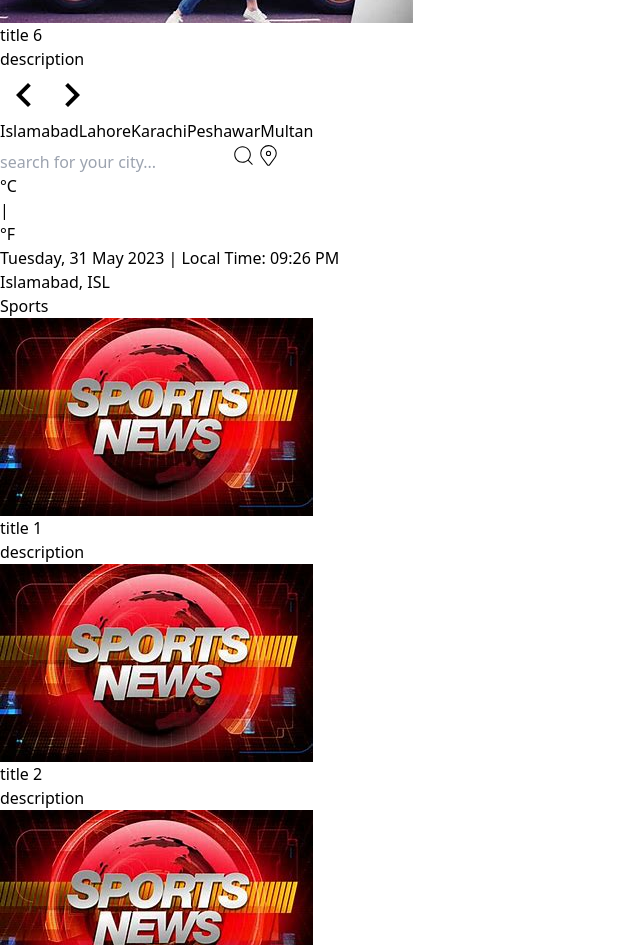
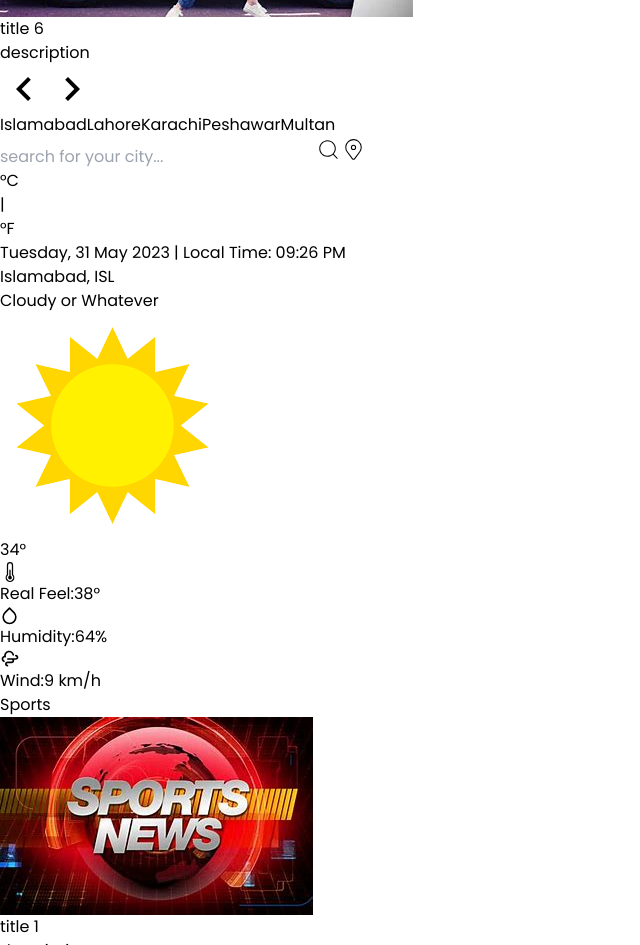
Before and after one commit to AbdullahSharif/NewsWebsite, a React (Vite) app: page / in a window 1280 px wide. Shown: the part 2360-3305 px from the top of the page, without its empty margins (0-640 px from the left). Built offline with nearby package versions, Linux system fonts and the light colour scheme.

Commit message:
weather component UI updated

```diff
--- a/src/components/Footer.jsx
+++ b/src/components/Footer.jsx
@@ -7,13 +7,13 @@ const Footer = () => {
         <p>News</p>
         <h1 className="text-4xl font-bold">Nexus</h1>
       </div>
-      <div className="flex flex-col md:flex-row text-xl">
-        <div className="flex flex-col font-semibold md:mx-14">
+      <div className="flex flex-col md:flex-row text-xl justify-center items-center">
+        <div className="flex flex-col font-semibold md:mx-14 justify-center">
             <a href="#" className="my-2 hover:text-orange-500">Home</a>
             <a href="#" className="my-2 hover:text-orange-500" >About</a>
             <a href="#" className="my-2 hover:text-orange-500">Contact Us</a>
         </div>
-        <div className="flex flex-col font-semibold">
+        <div className="flex flex-col font-semibold justify-center items-center">
             <a href="#" className="my-2 hover:text-orange-500">Category 1</a>
             <a href="#" className="my-2 hover:text-orange-500" >Category 2</a>
             <a href="#" className="my-2 hover:text-orange-500">Category 3</a>
--- a/src/components/Hero.jsx
+++ b/src/components/Hero.jsx
@@ -7,7 +7,7 @@ const Hero = () => {
         <div><img src={HeroImage} alt="breaking_news" className={`rounded-xl`} /></div>
         <div className={`mt-8 md:mt-0 md:mx-8 md:w-[70%] text-center flex flex-col justify-center items-center`}>
             <h1 className={`font-extrabold mb-8 md:text-4xl`}>Breaking News</h1>
-            <p>
+            <p className="font-light">
             SC orders IG Islamabad to present Imran Khan before CJP Bandial-led bench within an hour
             SC orders IG Islamabad to present Imran Khan before CJP Bandial-led bench within an hour
             Three-member SC bench hears PTIs plea challenging Imran Khans arrest
--- a/src/components/Navbar.jsx
+++ b/src/components/Navbar.jsx
@@ -12,22 +12,22 @@ const Navbar = () => {
         <div className={"hidden md:flex  justify-between mx-10 items-center my-6 bg-slate-100 p-5 rounded-lg fixed right-0 left-0 z-10"}>
             <h1 className={"text-4xl font-bold text-orange-500"}>News Nexus</h1>
             <ul className="flex space-x-10 font-semibold text-xl">
-                <li className='hover:text-orange-500'>Home</li>
-                <li className={`cursor-pointer relative hover:text-orange-500`} onClick={() => setOpenCategory(!openCategory)}>Categories <ArrowDropDownOutlinedIcon/></li>
+                <li className='hover:text-orange-500 transition ease-in-out'>Home</li>
+                <li className={`cursor-pointer relative hover:text-orange-500 transition ease-in-out`} onClick={() => setOpenCategory(!openCategory)}>Categories <ArrowDropDownOutlinedIcon/></li>
                 <div className={`${openCategory? "flex-col" : "hidden"}  bg-slate-100 px-12 rounded-lg absolute w-max top-20 justify-between font-semibold`}>
                     <ul>
-                        <li className={`my-2 hover:text-orange-500`}>Category 1</li>
-                        <li className={`my-2 hover:text-orange-500`}>Category 2</li>
-                        <li className={`my-2 hover:text-orange-500`}>Category 3</li>
-                        <li className={`my-2 hover:text-orange-500`}>Category 4</li>
+                        <li className={`my-2 hover:text-orange-500 transition ease-in-out`}>Category 1</li>
+                        <li className={`my-2 hover:text-orange-500 transition ease-in-out`}>Category 2</li>
+                        <li className={`my-2 hover:text-orange-500 transition ease-in-out`}>Category 3</li>
+                        <li className={`my-2 hover:text-orange-500 transition ease-in-out`}>Category 4</li>
                     </ul>
                 </div>
-                <li className='hover:text-orange-500'>About Us</li>
-                <li className='hover:text-orange-500'>Contact Us</li>
+                <li className='hover:text-orange-500 transition ease-in-out'>About Us</li>
+                <li className='hover:text-orange-500 transition ease-in-out'>Contact Us</li>
             </ul>
             <div className={"flex space-x-2 align-middle items-center"}>
                 <input type="search" placeholder="Search trending news" className={"text-lg p-2 outline-none rounded-lg text-orange-400"} />
-                <button><TravelExploreIcon/></button>
+                <button className="transition ease-out hover:scale-125"><TravelExploreIcon/></button>
             </div>
         </div>
 
--- /dev/null
+++ b/src/components/TemperatureDetails.jsx
@@ -0,0 +1,40 @@
+import Sun from "../assets/images/sun.png";
+import {BsThermometerHalf} from "react-icons/bs";
+import {FiDroplet} from "react-icons/fi";
+import {TiWeatherWindyCloudy} from "react-icons/ti";
+
+function TemperatureDetails() {
+  return (
+    <div>
+      <div className="text-xl flex justify-center items-center text-cyan-300 py-6">
+        <p>Cloudy or Whatever</p>
+      </div>
+
+      <div className="flex flex-row justify-around items-center">
+        <img src={Sun} alt="weather" className="w-20" />
+        <p className="text-5xl text-white">34°</p>
+        <div className="hidden md:flex flex-col items-center space-y-2 font-extralight text-[12px] text-white">
+            <div className="flex flex-row items-center justify-center space-x-1">
+                <BsThermometerHalf size={20}/>
+                <span>Real Feel:</span>
+                <span className="font-bold">38°</span>
+            </div>
+            <div className="flex flex-row items-center justify-center space-x-1">
+                <FiDroplet size={19}/>
+                <span>Humidity:</span>
+                <span className="font-bold">64%</span>
+            </div>
+
+            <div className="flex flex-row items-center justify-center space-x-1">
+                <TiWeatherWindyCloudy size={20}/>
+                <span>Wind:</span>
+                <span className="font-bold">9 km/h</span>
+            </div>
+        </div>
+
+      </div>
+    </div>
+  )
+}
+
+export default TemperatureDetails
--- a/src/components/TimeLocation.jsx
+++ b/src/components/TimeLocation.jsx
@@ -2,7 +2,7 @@
 
 function TimeLocation() {
   return (
-    <div>
+    <div className="p-8">
         <div className="flex justify-center items-center my-6">
             <p className="text-white text-xl font-extralight">Tuesday, 31 May 2023 | Local Time: 09:26 PM</p>
         </div>
--- a/src/components/Weather.jsx
+++ b/src/components/Weather.jsx
@@ -1,3 +1,4 @@
+import TemperatureDetails from "./TemperatureDetails"
 import TimeLocation from "./TimeLocation"
 import WeatherButtons from "./WeatherButtons"
 import WeatherInputs from "./WeatherInputs"
@@ -10,6 +11,7 @@ function Weather() {
       <WeatherInputs/>
 
       <TimeLocation/>
+      <TemperatureDetails/>
     </div>
   )
 }
--- a/src/components/WeatherInputs.jsx
+++ b/src/components/WeatherInputs.jsx
@@ -4,14 +4,18 @@ import {CiSearch, CiLocationOn} from "react-icons/ci";
 
 function WeatherInputs() {
   return (
-    <div className="flex flex-col md:flex-row justify-center my-8">
+    <div className="flex flex-col md:flex-row justify-center my-8 p-8">
         <div className="flex flex-row md:w-3/4 justify-center space-x-4 items-center">
-            <input type="search" className="focus:outline-none p-2 font-light shadow-xl capitalize placeholder:lowercase" placeholder="search for your city..." />
+
+            <input type="search" className="focus:outline-none p-2 font-light shadow-xl capitalize placeholder:lowercase " placeholder="search for your city..." />
             <button><CiSearch size={25} className="text-white transition ease-out hover:scale-125"/></button>
             <button><CiLocationOn size={25} className="text-white transition ease-out hover:scale-125"/></button>
+
+
+
         </div>
 
-        <div className="flex flex-row md:w-1/4 justify-center md:my-0 my-4 md:justify-start items-center">
+        <div className="flex flex-row md:w-1/4 justify-center md:my-0 my-4 items-center">
             <button name="metric" className="text-white transition ease-out hover:scale-125">°C</button>
             <p className="text-white text-xl mx-4">|</p>
             <button name="imperial" className="text-white transition ease-out hover:scale-125">°F</button>
--- a/src/index.css
+++ b/src/index.css
@@ -1,3 +1,11 @@
+@import url('https://fonts.googleapis.com/css2?family=Poppins:ital,wght@0,200;0,300;0,400;0,500;0,600;0,700;0,800;0,900;1,100;1,200;1,400;1,600;1,700;1,800;1,900&display=swap');
+
 @tailwind base;
 @tailwind components;
 @tailwind utilities;
+
+@layer base{
+    html{
+        font-family: 'Poppins', sans-serif;
+    }
+}
```
Also changed, not shown: src/assets/images/sun.png (added).
